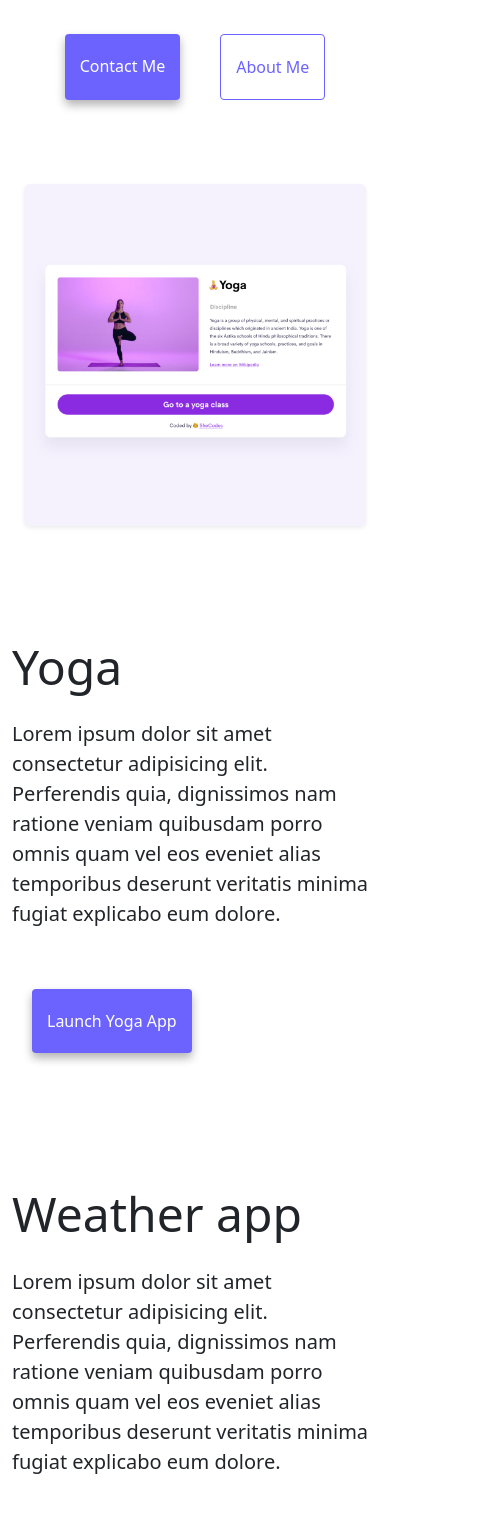
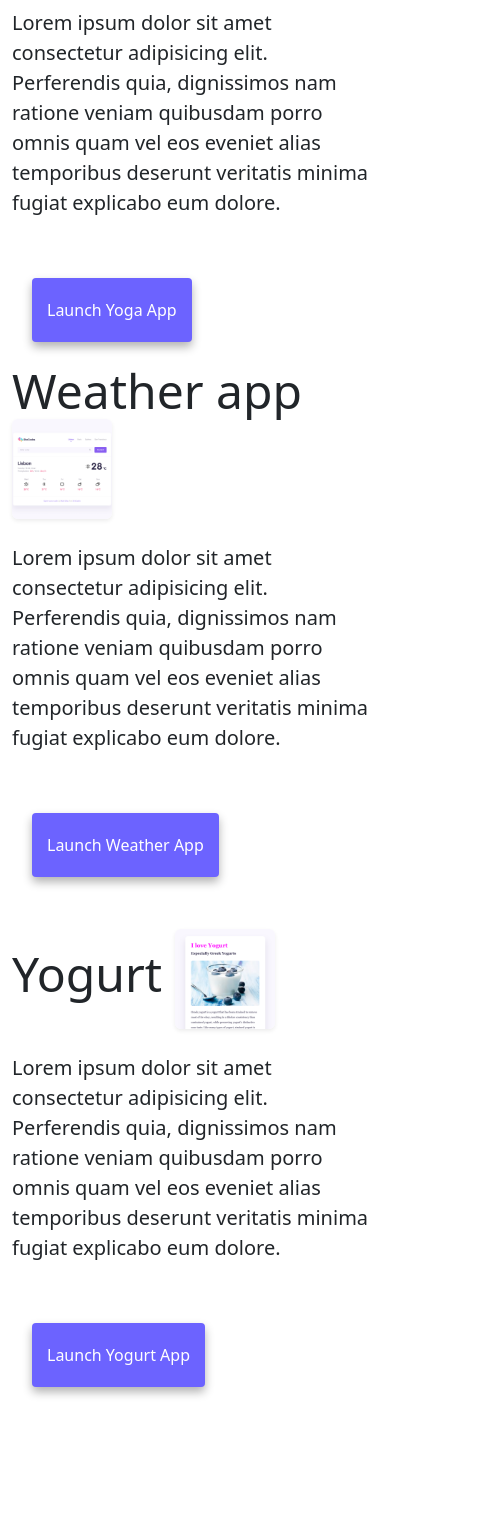
Before and after one commit to belindaam7/New-Portfolio---HW3, a plain HTML site: page index.html in a window 390 px wide. Shown: the part 480-2000 px from the top of the page, 481 px wide, since content can reach past the window. After the commit the page ends 1947 px from the top, so only its background shows below. Drawn offline with nearby package versions, Linux system fonts and the light colour scheme.

Commit message:
Further developed responsive layer

```diff
--- a/index.html
+++ b/index.html
@@ -21,11 +21,12 @@
     <link rel="stylesheet" href="style.css" />
   </head>
   <body>
-    <nav class="navbar navbar-expand-lg fixed-top bg-body-tertiary m-0">
-      <div class="container-fluid">
-        <a class="navbar-brand mx-5" href="index.html" title="Belinda Amezquita">Belinda Amezquita </a>
+    <nav class="navbar navbar-expand-md fixed-top sticky-top bg-body-tertiary">
+      <div class="container-fluid justify-content-evenly">
+        <a class="navbar-brand d-inline d-md-block d-none" href="index.html" title="Belinda Amezquita">Belinda Amezquita</a>
+        <a class="navbar-brand d-inline d-md-none fs-1" href="index.html" title="Belinda Amezquita"><Strong>Belinda Amezquita</Strong> <br> <small class="fs-6 justify-content-left">👋 Front-end Developer from California</small> </a>
         <button
-          class="navbar-toggler mx-5"
+          class="navbar-toggler d-sm-none"
           type="button"
           data-bs-toggle="collapse"
           data-bs-target="#navbarNav"
@@ -36,7 +37,7 @@
           <span class="navbar-toggler-icon"></span>
         </button>
         <div class="collapse navbar-collapse" id="navbarNav">
-          <ul class="navbar-nav mx-5 my-0">
+          <ul class="navbar-nav">
             <li class="nav-item">
               <a class="nav-link active" aria-current="page" href="index.html">Home</a>
             </li>
@@ -50,41 +51,37 @@
         </div>
       </div>
     </nav>
+    <div class="container d-md-block d-none">
+      <div class="row">
     <h2 class="pt-5 font-weight-bold">👋 Hi I am</h2>
     <h1 class="font-weight-bold">Belinda Amezquita</h1>
     <h3 class="font-weight-bold">
       🇺🇸 Front-end developer, based in California
     </h3>
-    <div class="navigation-links">
+    </div>
+    </div>
+    <div class="container mt-2 pt-2 navigation-links">
       <a href="about.html#contact" class="contact-link" title="E-mail Web Developer Belinda Amezquita">Contact me</a>
       <a href="about.html" class="about-link" title="Read more about Web Developer Belinda Amezquita">About me</a>
     </div>
 
     <div class="container">
       <div class="row gx-2 d-flex justify-content-evenly">
-        <div class="col-md-6 my-5 p-3 text-center">
+        <div class="col-md-6 mb-md-5 p-3 text-center">
           <img
             src="images/yoga.png"
             alt="woman doing a yoga pose"
-            class="img-fluid rounded shadow-sm"
+            class="shadow-sm d-none d-md-flex"
           />
         </div>
-        <div class="col-md-6 my-5 rounded">
-          <h2 class="text-start">Yoga</h2>
-          <p class="my-4 fs-5">
-            Lorem ipsum dolor sit amet consectetur adipisicing elit. Perferendis
-            quia, dignissimos nam ratione veniam quibusdam porro omnis quam vel
-            eos eveniet alias temporibus deserunt veritatis minima fugiat
-            explicabo eum dolore.
-            <div class="navigation-links justify-content-start">
-              <a href="#" class="contact-link">Launch Yoga App</a>
-            </div>
-          </p>
-        </div>
-      </div>
-      <div class="row gx-2 d-flex justify-content-evenly">
-        <div class="col-md-6 my-5 rounded">
-          <h2 class="text-start">Weather app</h2>
+        <div class="col-md-6 my-md-5 rounded">
+          <h2 class="text-start">Yoga <img
+            width="100"
+            height="100"
+            src="images/yoga.png"
+            alt="woman doing a yoga pose"
+            class="float-center shadow-sm d-md-none"
+          /></h2>
           <p class="my-4 fs-5">
             Lorem ipsum dolor sit amet consectetur adipisicing elit. Perferendis
             quia, dignissimos nam ratione veniam quibusdam porro omnis quam vel
@@ -92,36 +89,62 @@
             explicabo eum dolore.
           </p>
             <div class="navigation-links justify-content-start">
-              <a href="#" class="contact-link">Launch Weahter App</a>
+              <a href="#" class="contact-link">Launch Yoga App</a>
             </div>
-        </div>
-        <div class="col-md-6 my-5 p-3">
-          <img
-            src="images/weather.png"
-            alt="weather app face"
-            class="img-fluid rounded shadow-sm"
-          />
         </div>
       </div>
       <div class="row gx-2 d-flex justify-content-evenly">
-        <div class="col-md-6 my-5 p-3 text-center">
-          <img
-            src="images/yogurt.png"
-            alt="blueberry greek yogurt"
-            class="img-fluid rounded shadow-sm"
-          />
-        </div>
-        <div class="col-md-6 my-5 rounded">
-          <h2 class="text-start">Yogurt</h2>
+        <div class="col-md-6 my-md-5  rounded">
+          <h2 class="text-start">Weather app  <img
+            width="100"
+            height="100"
+            src="images/weather.png"
+            alt="weather app face"
+            class="img-fluid rounded shadow-sm d-md-none"
+          /></h2>
           <p class="my-4 fs-5">
             Lorem ipsum dolor sit amet consectetur adipisicing elit. Perferendis
             quia, dignissimos nam ratione veniam quibusdam porro omnis quam vel
             eos eveniet alias temporibus deserunt veritatis minima fugiat
             explicabo eum dolore.
+          </p>
+            <div class="navigation-links justify-content-start">
+              <a href="#" class="contact-link">Launch Weather App</a>
+            </div>
+        </div>
+        <div class="col-md-6 my-md-5 p-3">
+          <img
+            src="images/weather.png"
+            alt="weather app face"
+            class="img-fluid rounded shadow-sm d-none d-md-flex"
+          />
+        </div>
+      </div>
+      <div class="row gx-2 d-flex justify-content-evenly">
+        <div class="col-md-6 my-md-5 text-center">
+          <img
+            src="images/yogurt.png"
+            alt="blueberry greek yogurt"
+            class="img-fluid rounded shadow-sm d-none d-md-flex"
+          />
+        </div>
+        <div class="col-md-6 rounded">
+          <h2 class="text-start">Yogurt <img
+            width="100"
+            height="100"
+            src="images/yogurt.png"
+            alt="blueberry greek yogurt"
+            class="img-fluid rounded shadow-sm d-md-none"
+          /></h2>
+          <p class="my-4 fs-5">
+            Lorem ipsum dolor sit amet consectetur adipisicing elit. Perferendis
+            quia, dignissimos nam ratione veniam quibusdam porro omnis quam vel
+            eos eveniet alias temporibus deserunt veritatis minima fugiat
+            explicabo eum dolore.
+          </p>
             <div class="navigation-links justify-content-start">
               <a href="#" class="contact-link">Launch Yogurt App</a>
             </div>
-          </p>
         </div>
       </div>
     </div>
--- a/style.css
+++ b/style.css
@@ -29,6 +29,13 @@ h3 {
   opacity: 0.7;
 }
 
+img {
+  max-width: 100%;
+  height: auto;
+}
+.heading {
+
+}
 .navigation-links {
   display: flex;
   margin-top: 40px;
```
Also changed, not shown: 1 other file.
